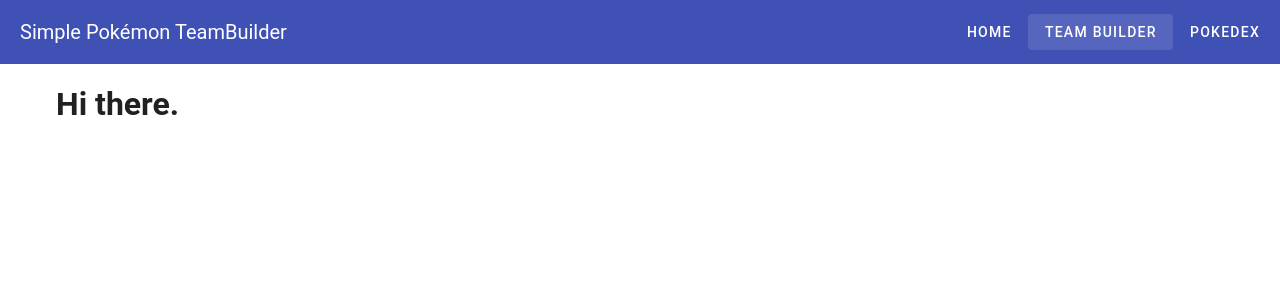
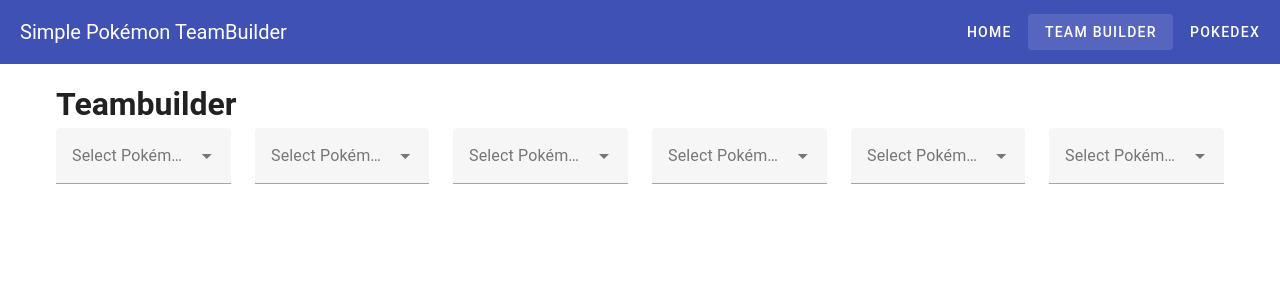
Before and after one commit to baotan1909/simple-pokebuilder, a Vue app in the folder frontend/: page /teambuilder in a window 1280 px wide. Shown: the top 300 px of the page. Built offline with nearby package versions, Linux system fonts and the light colour scheme; no server answers.

Commit message:
Add PokeSearch

```diff
--- /dev/null
+++ b/frontend/src/components/PokeSearch.vue
@@ -0,0 +1,26 @@
+<template>
+    <v-autocomplete
+    :items="items"
+    label="Select Pokémon"
+    />
+</template>
+
+<script setup>
+    import { ref, onMounted } from 'vue'
+    import PokeAPI from '../services/PokeAPI.js'
+
+    const items = ref([])
+
+    async function loadItems() {
+        try {
+            const response = await PokeAPI.getAllPokemon()
+            items.value = response.data.pokemon_species.map(p =>
+                p.name.charAt(0).toUpperCase() + p.name.slice(1)
+            )
+            console.log(response.data.pokemon_species)
+            console.log(items.value)
+        } catch {}
+    }
+
+    onMounted(() => loadItems())
+</script>
--- a/frontend/src/views/TeamBuilderView.vue
+++ b/frontend/src/views/TeamBuilderView.vue
@@ -1,12 +1,19 @@
 <template>
-    <h1>Hi there.</h1>
+  <h1>Teambuilder</h1>
+  <v-row>
+    <v-col
+      v-for="i in 6"
+      :key="i"
+    >
+      <PokeSearch />
+    </v-col>
+  </v-row>
 </template>
 
-  <script>
-    export default{
-      name: 'TeamBuilderView'
-    }
-  </script>
-
-  <style scoped>
-  </style>
+<script>
+  import PokeSearch from '../components/PokeSearch.vue';
+  export default{
+    name: 'TeamBuilderView',
+    components: {PokeSearch}
+  }
+</script>
```
